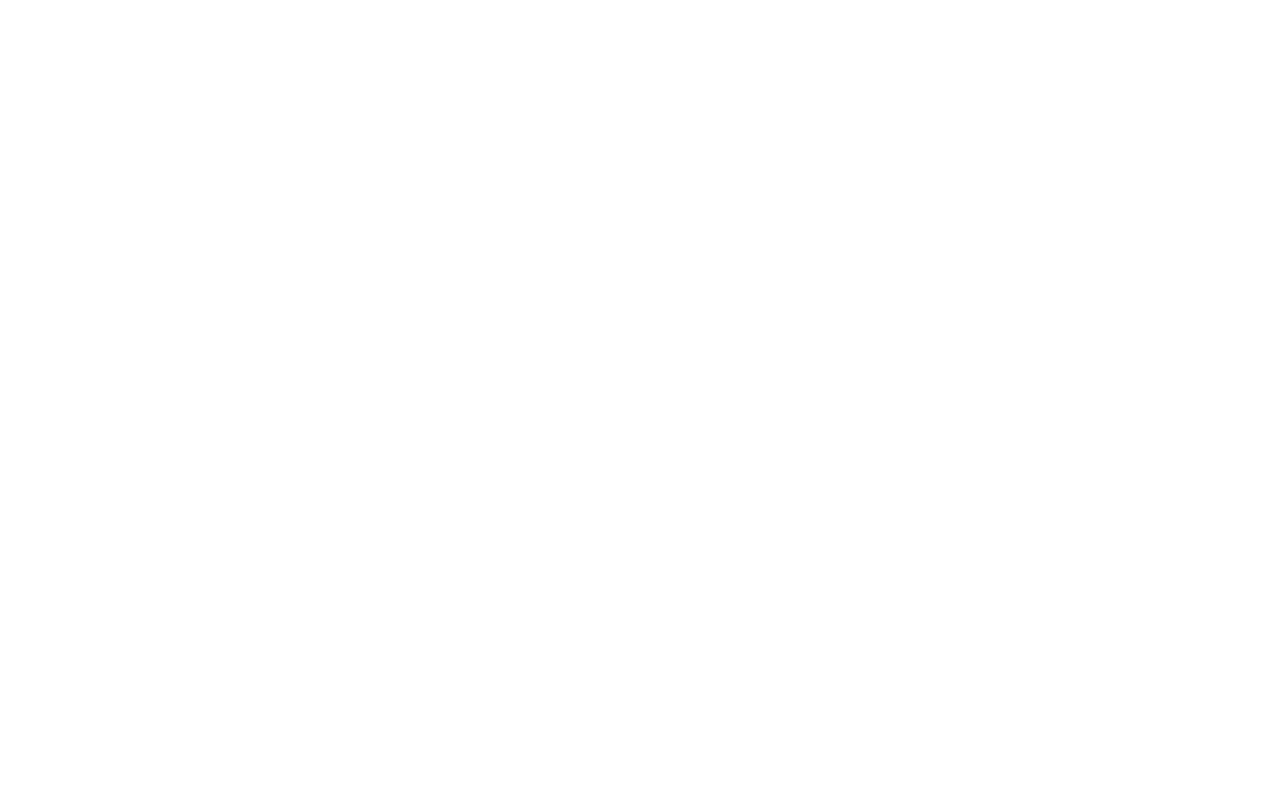
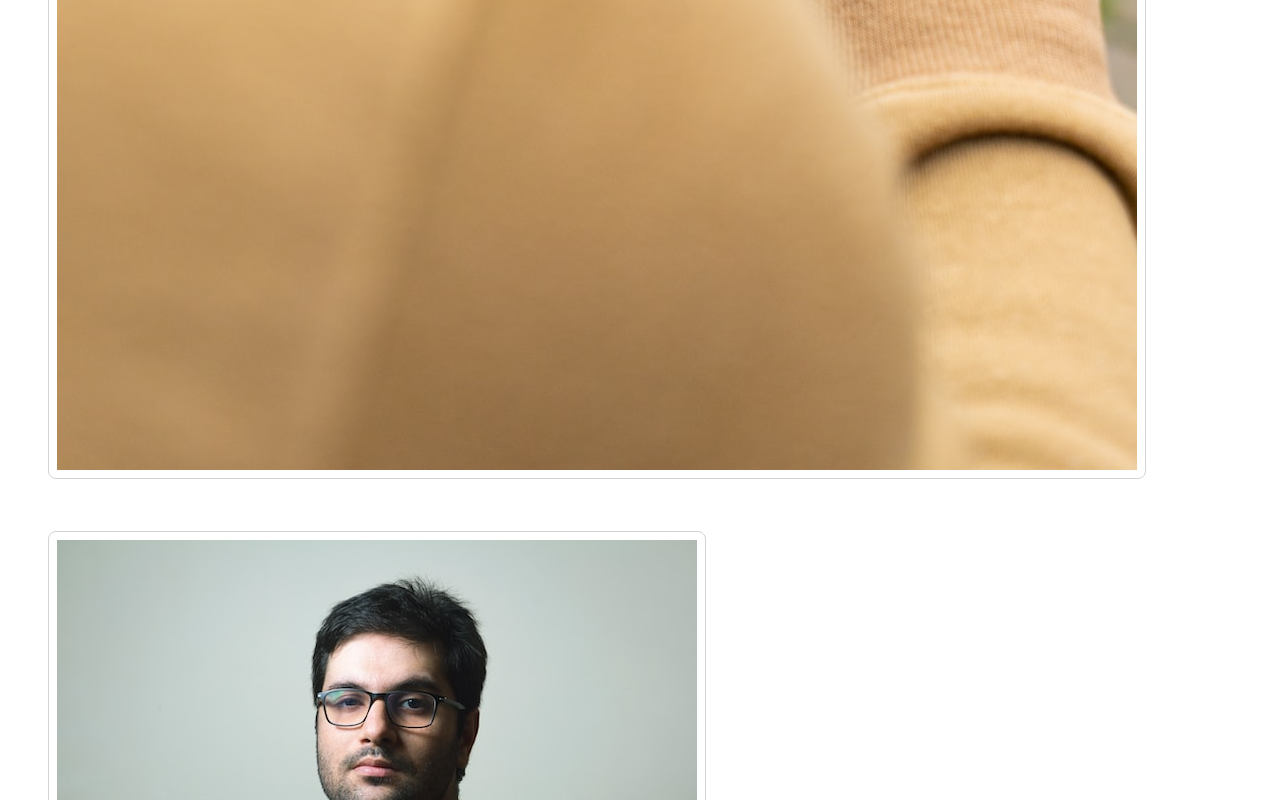
Before and after one commit to LHY927/photolabs-starter, a React (Create React App) app in the folder frontend/: page / in a window 1280 px wide. Shown: the part 1508-2308 px from the top of the page. Before the commit the page ends 800 px from the top, so only its background shows below. Built offline with nearby package versions, Linux system fonts and the light colour scheme; the HTML template or start-up script is replaced by a standard one.

Commit message:
update styles for photolistitem

```diff
--- a/frontend/src/App.jsx
+++ b/frontend/src/App.jsx
@@ -19,7 +19,7 @@
 
 const App = () => (
   <div className="App">
-    <PhotoListItem data={sampleDataForPhotoListItem} />
+    <PhotoListItem photoDetails={sampleDataForPhotoListItem} />
   </div>
 )
 
--- a/frontend/src/components/PhotoListItem.jsx
+++ b/frontend/src/components/PhotoListItem.jsx
@@ -2,25 +2,13 @@
 
 import "../styles/PhotoListItem.scss";
 
-
-const sampleDataForPhotoListItem = {
-  id: "1",
-  location: {
-    city: "Montreal",
-    country: "Canada",
-  },
-  imageSource: `${process.env.PUBLIC_URL}/Image-1-Regular.jpeg`,
-  username: "Joe Example",
-  profile: `${process.env.PUBLIC_URL}/profile-1.jpg`,
-};
-
 const PhotoListItem = (props) => {
   return (
     <div>
-      <image src={props.data.imageSource} />
-      <image src={props.data.profile} />
-      <p>{props.data.location.city}, {props.data.location.country}</p>
-      <p>{props.data.username}</p>
+      <img className="photo-list__item" src={props.photoDetails.imageSource} />
+      <img className="photo-list__item" src={props.photoDetails.profile} />
+      <p>{props.photoDetails.location.city}, {props.photoDetails.location.country}</p>
+      <p>{props.photoDetails.username}</p>
     </div>
 
   )
```
